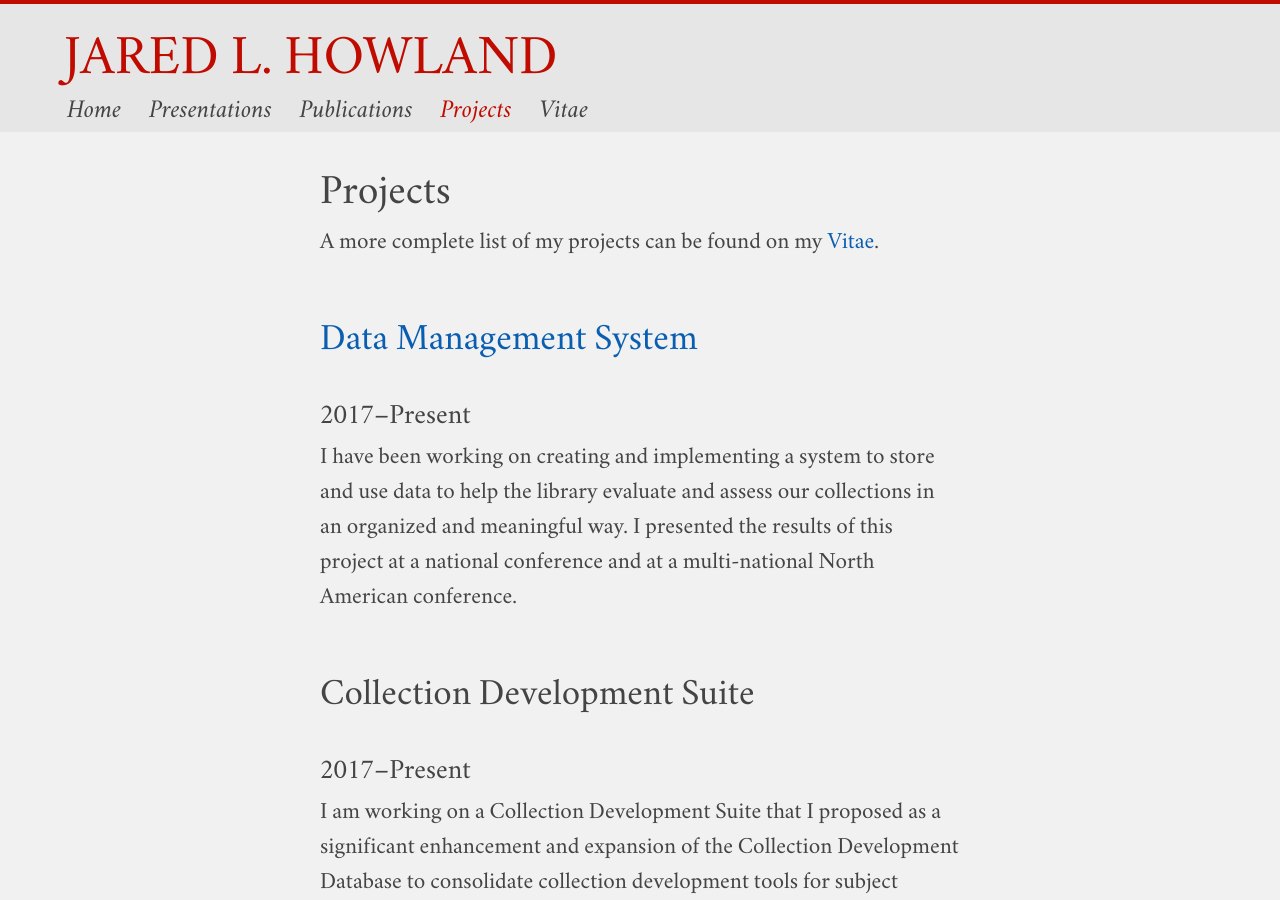
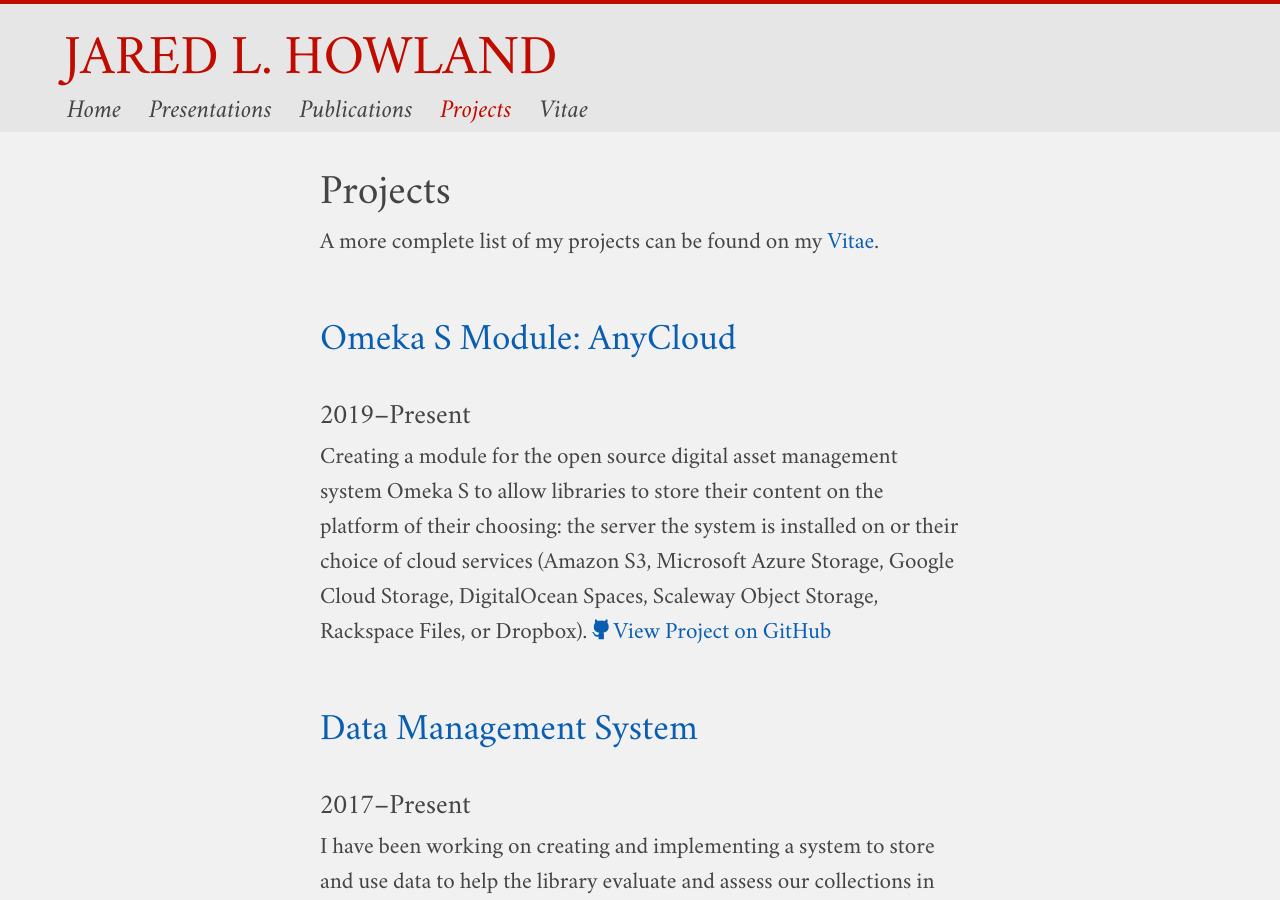
Before and after one commit to jaredhowland/jaredhowland.github.io, a Jekyll site: the page built from content/projects.md, in a window 1280 px wide and 900 px high. Built offline with Jekyll 4.4.1, drawn with Linux system fonts in a browser that asks for light colours.

Commit message:
Update projects.md

```diff
--- a/content/projects.md
+++ b/content/projects.md
@@ -5,6 +5,10 @@ permalink: /projects/
 
 # Projects
 A more complete list of my projects can be found on my [Vitae][1].
+
+## [Omeka S Module: AnyCloud][7]
+### 2019–Present
+Creating a module for the open source digital asset management system Omeka S to allow libraries to store their content on the platform of their choosing: the server the system is installed on or their choice of cloud services (Amazon S3, Microsoft Azure Storage, Google Cloud Storage, DigitalOcean Spaces, Scaleway Object Storage, Rackspace Files, or Dropbox). <a class="watch btn" href="https://github.com/HBLL-Collection-Development/omeka-s-any-cloud"><i class="icon-github"></i> View Project on GitHub</a>
 
 ## [Data Management System][6]
 ### 2017–Present
```
Also changed, not shown: other parts of content/projects.md (+1 -0 lines).
